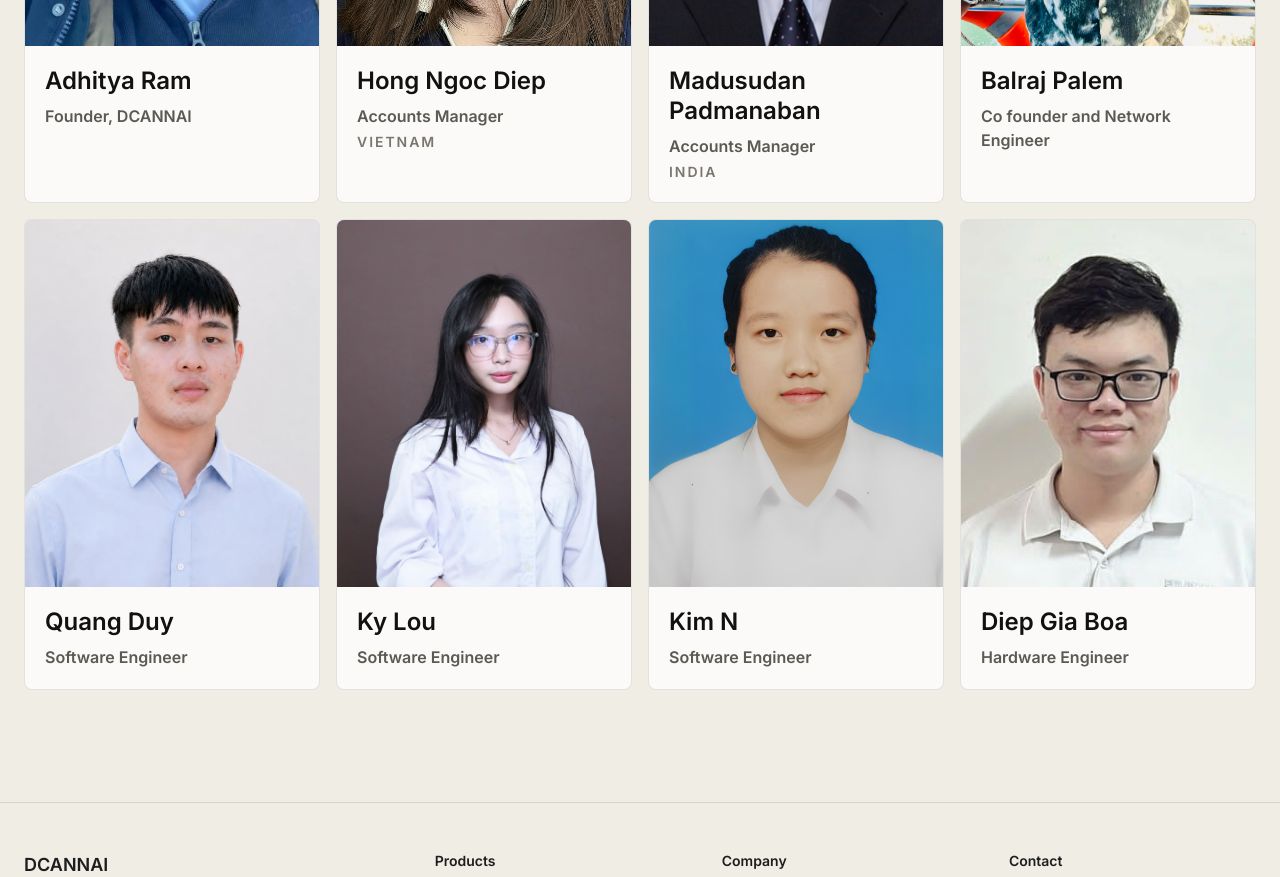
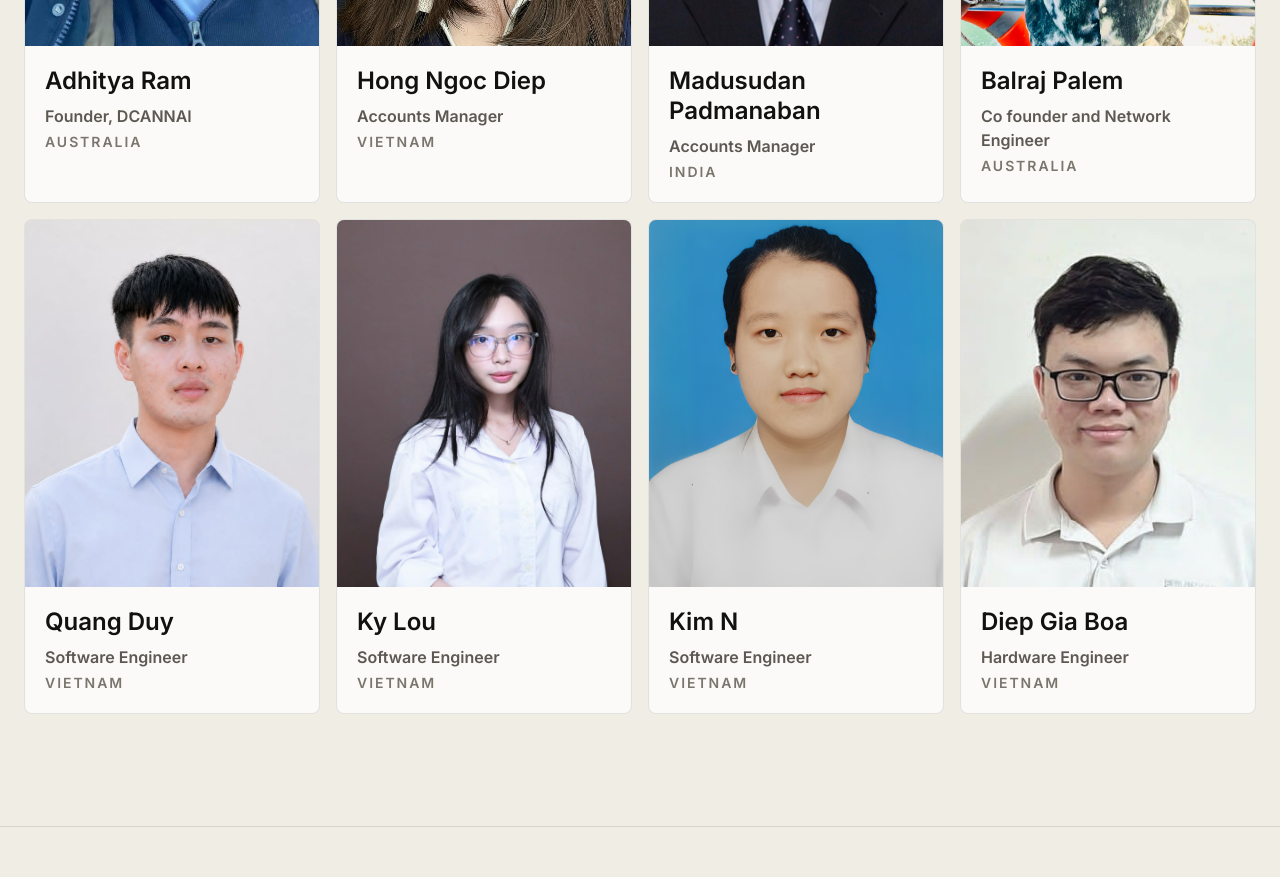
Before and after one commit to Roboromeo1/dcann-landing, a Next.js app: page /team in a window 1280 px wide. Shown: the part 820-1697 px from the top of the page. Built offline with nearby package versions, Linux system fonts and the light colour scheme.

Commit message:
Update team locations

```diff
--- a/src/components/Team.tsx
+++ b/src/components/Team.tsx
@@ -13,6 +13,7 @@ const teamMembers: TeamMember[] = [
   {
     name: 'Adhitya Ram',
     role: 'Founder, DCANNAI',
+    location: 'Australia',
     image: '/media/team/adhitya-ram.jpeg',
     imagePosition: 'center 34%'
   },
@@ -33,30 +34,35 @@ const teamMembers: TeamMember[] = [
   {
     name: 'Balraj Palem',
     role: 'Co founder and Network Engineer',
+    location: 'Australia',
     image: '/media/team/balraj-palem.jpg',
     imagePosition: 'center 35%'
   },
   {
     name: 'Quang Duy',
     role: 'Software Engineer',
+    location: 'Vietnam',
     image: '/media/team/quang-duy.jpeg',
     imagePosition: 'center 24%'
   },
   {
     name: 'Ky Lou',
     role: 'Software Engineer',
+    location: 'Vietnam',
     image: '/media/team/ky-lou.jpeg',
     imagePosition: 'center 24%'
   },
   {
     name: 'Kim N',
     role: 'Software Engineer',
+    location: 'Vietnam',
     image: '/media/team/kim-n.png',
     imagePosition: 'center 16%'
   },
   {
     name: 'Diep Gia Boa',
     role: 'Hardware Engineer',
+    location: 'Vietnam',
     image: '/media/team/diep-gia-boa.jpeg',
     imagePosition: 'center 28%'
   }
```
